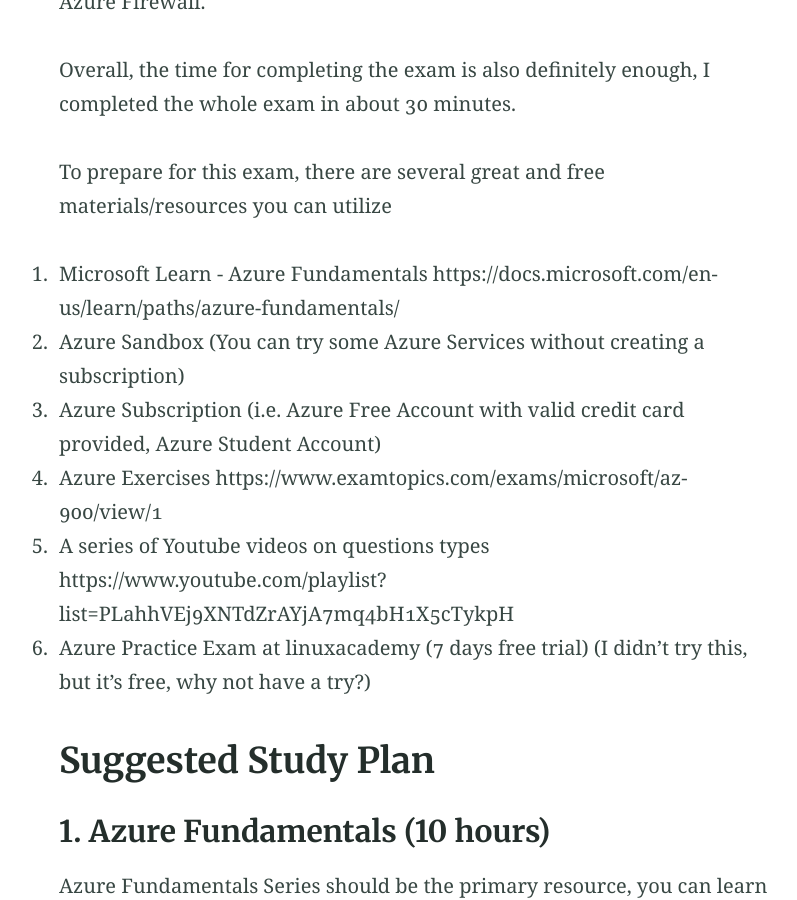
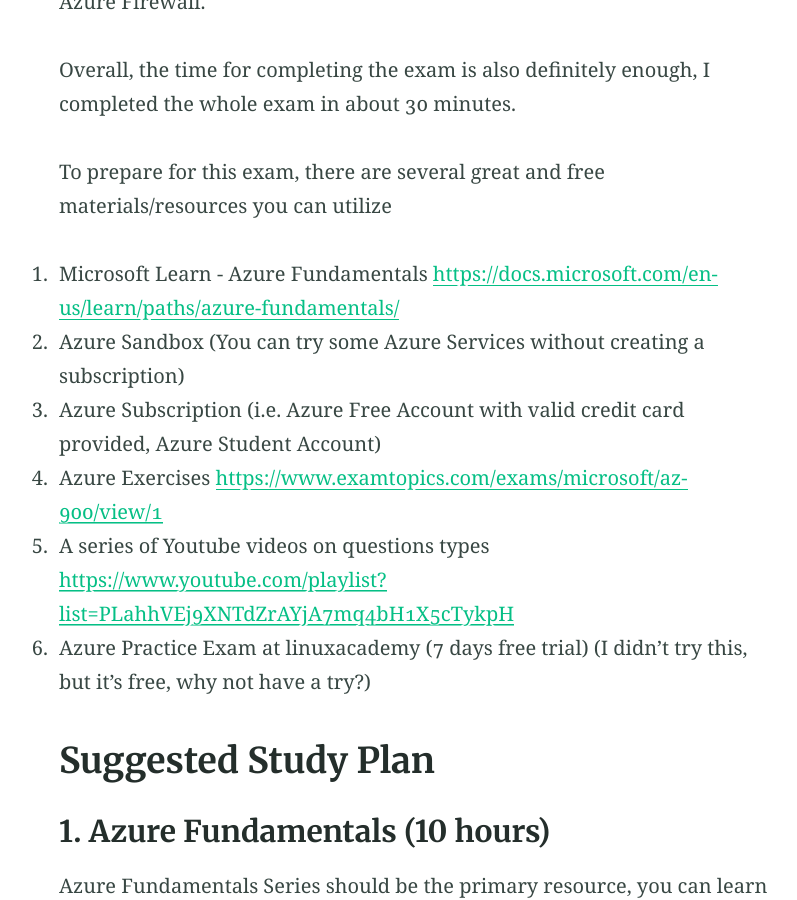
Before and after one commit to JoeHO888/JoeHo888.github.io, a Jekyll site: the page built from _posts/2019-12-17-20-Hours-To-Pass-Azure-Az-900.md, in a window 1280 px wide and 900 px high, scrolled down 2418 px. Shown: the whole window, without its empty margins (224-1021 px from the left). Built offline with Jekyll 4.4.1, drawn with Linux system fonts in a browser that asks for light colours; our own code applies the rules of GitHub Pages for plain Markdown files; comment, search, counter and statistics services are not loaded; some of the changed lines change nothing that is shown; some of the changed text lies outside the part shown.

Commit message:
Update URL format

```diff
--- a/_posts/2019-12-17-20-Hours-To-Pass-Azure-Az-900.md
+++ b/_posts/2019-12-17-20-Hours-To-Pass-Azure-Az-900.md
@@ -42,11 +42,11 @@
 Overall, the time for completing the exam is also definitely enough, I completed the whole exam in about 30 minutes.
 
 To prepare for this exam, there are several great and free materials/resources you can utilize
-1. Microsoft Learn - Azure Fundamentals https://docs.microsoft.com/en-us/learn/paths/azure-fundamentals/
+1. Microsoft Learn - Azure Fundamentals [https://docs.microsoft.com/en-us/learn/paths/azure-fundamentals/](https://docs.microsoft.com/en-us/learn/paths/azure-fundamentals/)
 2. Azure Sandbox (You can try some Azure Services without creating a subscription)
 3. Azure Subscription (i.e. Azure Free Account with valid credit card provided, Azure Student Account)
-4. Azure Exercises https://www.examtopics.com/exams/microsoft/az-900/view/1
-5. A series of Youtube videos on questions types https://www.youtube.com/playlist?list=PLahhVEj9XNTdZrAYjA7mq4bH1X5cTykpH
+4. Azure Exercises [https://www.examtopics.com/exams/microsoft/az-900/view/1](https://www.examtopics.com/exams/microsoft/az-900/view/1)
+5. A series of Youtube videos on questions types [https://www.youtube.com/playlist?list=PLahhVEj9XNTdZrAYjA7mq4bH1X5cTykpH](https://www.youtube.com/playlist?list=PLahhVEj9XNTdZrAYjA7mq4bH1X5cTykpH)
 6. Azure Practice Exam at linuxacademy (7 days free trial) (I didn't try this, but it's free, why not have a try?)
 
 ## Suggested Study Plan
@@ -84,5 +84,5 @@
 6. You can put the link of that badge in LinkedIn or share with someone else. (Remark: Everyone with the link can see your badge and score)
 
 If you find this article helps, please clap for this post.
-This article is also published in my blog, https://joeho888.github.io/
-LinkedIn: https://www.linkedin.com/in/ho-cho-tai-0260758a/
+This article is also published in my blog, [https://joeho888.github.io/](https://joeho888.github.io/)
+LinkedIn: [https://www.linkedin.com/in/ho-cho-tai-0260758a/](https://www.linkedin.com/in/ho-cho-tai-0260758a/)
```
